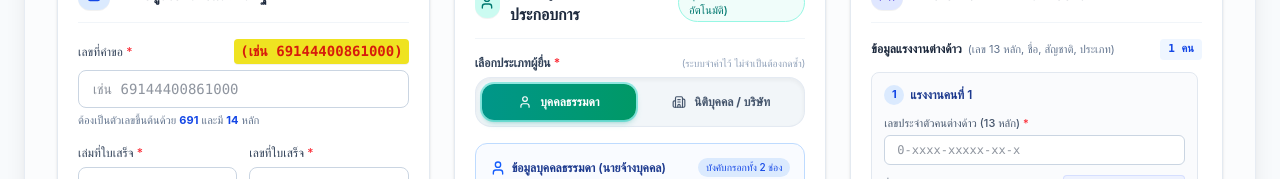
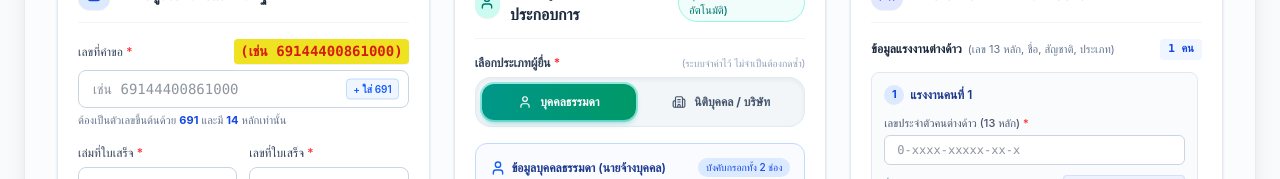
Before and after one commit to NAIADMINNA/MoneyAline, a React (Vite) app: page / in a window 1280 px wide. Shown: the part 274-453 px from the top of the page. Built offline with nearby package versions, Linux system fonts and the light colour scheme; no server answers.

Commit message:
feat: validate request number prefix and length
Implement prefix validation (defaulting to 691) and strict length enforcement for request number input to ensure data integrity during deposit registration.

```diff
--- a/src/components/DepositForm.tsx
+++ b/src/components/DepositForm.tsx
@@ -112,11 +112,76 @@ export const DepositForm: React.FC<DepositFormProps> = ({
   };
 
   const handleRequestNumberChange = (e: React.ChangeEvent<HTMLInputElement>) => {
-    // กรองเฉพาะตัวเลข และจำกัดความยาวสูงสุดตามที่กำหนดใน จัดการ Webhook
+    // กรองเฉพาะตัวเลขเท่านั้น
     const digitsOnly = e.target.value.replace(/\D/g, '');
-    const maxDigits = reqConfig.length || 14;
-    const truncated = digitsOnly.slice(0, maxDigits);
+    const prefix = reqConfig.prefix || '691';
+    const targetLength = reqConfig.length || 14;
+
+    // หากล้างข้อมูลในช่อง
+    if (!digitsOnly) {
+      handleInputChange('requestNumber', '');
+      return;
+    }
+
+    // จำกัดจำนวนไม่เกิน targetLength (14 หลัก)
+    const truncated = digitsOnly.slice(0, targetLength);
+
+    // จำกัดว่าตัวเลขที่พิมพ์ต้องขึ้นต้นด้วย 691 (หรือ prefix ตามที่กำหนด)
+    if (reqConfig.enabled && prefix) {
+      // ตรวจสอบว่าหลักที่กำลังพิมพ์ตรงกับ prefix หรือไม่
+      const expectedPrefixSlice = prefix.slice(0, truncated.length);
+      if (!truncated.startsWith(expectedPrefixSlice)) {
+        // หากตัวเลขที่พิมพ์ไม่ตรงกับเลขขึ้นต้นที่กำหนด เช่น กดเลขอื่นที่ไม่ใช่ 691
+        setErrors(prev => ({
+          ...prev,
+          requestNumber: `เลขที่คำขอต้องขึ้นต้นด้วย "${prefix}" และต้องมีจำนวน ${targetLength} หลักเท่านั้น`,
+        }));
+        return; // ปฏิเสธการพิมพ์ ไม่รับค่านั้น
+      }
+    }
+
+    // บันทึกค่าที่ผ่านการตรวจสอบ
     handleInputChange('requestNumber', truncated);
+
+    // เคลียร์ error ทันทีหากถูกต้องหรือกำลังพิมพ์ถูกต้อง
+    if (truncated.length === targetLength) {
+      setErrors(prev => {
+        const copy = { ...prev };
+        delete copy.requestNumber;
+        return copy;
+      });
+    } else if (errors.requestNumber && prefix && truncated.startsWith(prefix)) {
+      setErrors(prev => {
+        const copy = { ...prev };
+        delete copy.requestNumber;
+        return copy;
+      });
+    }
+  };
+
+  const handleRequestNumberBlur = () => {
+    const val = (formData.requestNumber || '').trim();
+    if (!val) return;
+    const prefix = reqConfig.prefix || '691';
+    const targetLength = reqConfig.length || 14;
+
+    if (val.length < targetLength) {
+      setErrors(prev => ({
+        ...prev,
+        requestNumber: `เลขที่คำขอต้องมีจำนวน ${targetLength} หลักเท่านั้น (ปัจจุบันกรอก ${val.length} หลัก)`,
+      }));
+    } else if (prefix && !val.startsWith(prefix)) {
+      setErrors(prev => ({
+        ...prev,
+        requestNumber: `เลขที่คำขอต้องขึ้นต้นด้วย "${prefix}" เท่านั้น`,
+      }));
+    } else {
+      setErrors(prev => {
+        const copy = { ...prev };
+        delete copy.requestNumber;
+        return copy;
+      });
+    }
   };
 
   const handleIndividualIdChange = (e: React.ChangeEvent<HTMLInputElement>) => {
@@ -661,9 +726,22 @@ export const DepositForm: React.FC<DepositFormProps> = ({
                   <label className="text-xs font-medium text-slate-700">
                     เลขที่คำขอ <span className="text-red-500">*</span>
                   </label>
-                  <span className="text-[14px] font-mono font-bold px-1.5 py-0.5 rounded bg-[#efe321] text-[#d71b0c] shadow-2xs">
+                  <button
+                    type="button"
+                    onClick={() => {
+                      const sample = generateSampleRequestNumber(reqConfig);
+                      handleInputChange('requestNumber', sample);
+                      setErrors(prev => {
+                        const copy = { ...prev };
+                        delete copy.requestNumber;
+                        return copy;
+                      });
+                    }}
+                    title="คลิกเพื่อนำเลขตัวอย่างไปใส่ในช่องกรอก"
+                    className="text-[14px] font-mono font-bold px-1.5 py-0.5 rounded bg-[#efe321] text-[#d71b0c] shadow-2xs hover:opacity-90 active:scale-95 transition-all cursor-pointer inline-flex items-center gap-1"
+                  >
                     (เช่น {generateSampleRequestNumber(reqConfig)})
-                  </span>
+                  </button>
                 </div>
                 <div className="relative">
                   <input
@@ -672,37 +750,65 @@ export const DepositForm: React.FC<DepositFormProps> = ({
                     maxLength={reqConfig.length || 14}
                     value={formData.requestNumber}
                     onChange={handleRequestNumberChange}
+                    onBlur={handleRequestNumberBlur}
                     placeholder={`เช่น ${generateSampleRequestNumber(reqConfig)}`}
-                    className={`w-full px-3.5 py-2 text-sm rounded-lg border pr-14 ${
-                      errors.requestNumber ? 'border-red-400 bg-red-50/30 ring-1 ring-red-400' : 'border-slate-300'
+                    className={`w-full px-3.5 py-2 text-sm rounded-lg border pr-16 ${
+                      errors.requestNumber
+                        ? 'border-red-400 bg-red-50/30 ring-1 ring-red-400'
+                        : formData.requestNumber.length === (reqConfig.length || 14) && (!reqConfig.prefix || formData.requestNumber.startsWith(reqConfig.prefix))
+                        ? 'border-emerald-400 bg-emerald-50/20 ring-1 ring-emerald-400'
+                        : 'border-slate-300'
                     } focus:outline-none focus:ring-2 focus:ring-blue-500/20 focus:border-blue-600 transition-all font-mono`}
                   />
-                  {formData.requestNumber && (
-                    <div className="absolute right-2.5 top-1/2 -translate-y-1/2 flex items-center gap-1 text-[11px] font-mono pointer-events-none">
+                  <div className="absolute right-2.5 top-1/2 -translate-y-1/2 flex items-center gap-1 text-[11px] font-mono">
+                    {formData.requestNumber ? (
                       <span className={`${
-                        formData.requestNumber.length === reqConfig.length && (!reqConfig.prefix || formData.requestNumber.startsWith(reqConfig.prefix))
-                          ? 'text-emerald-700 font-bold bg-emerald-50 px-1 py-0.5 rounded border border-emerald-200'
-                          : 'text-slate-400 bg-slate-50 px-1 py-0.5 rounded'
+                        formData.requestNumber.length === (reqConfig.length || 14) && (!reqConfig.prefix || formData.requestNumber.startsWith(reqConfig.prefix))
+                          ? 'text-emerald-700 font-bold bg-emerald-50 px-1.5 py-0.5 rounded border border-emerald-300 flex items-center gap-0.5'
+                          : 'text-slate-500 bg-slate-100 px-1.5 py-0.5 rounded'
                       }`}>
-                        {formData.requestNumber.length}/{reqConfig.length}
+                        {formData.requestNumber.length === (reqConfig.length || 14) && '✓ '}
+                        {formData.requestNumber.length}/{reqConfig.length || 14}
                       </span>
-                    </div>
-                  )}
+                    ) : (
+                      <button
+                        type="button"
+                        onClick={() => {
+                          const p = reqConfig.prefix || '691';
+                          handleInputChange('requestNumber', p);
+                        }}
+                        className="text-[10px] font-sans font-semibold text-blue-600 hover:text-blue-800 bg-blue-50 hover:bg-blue-100 px-1.5 py-0.5 rounded border border-blue-200 transition-colors cursor-pointer"
+                        title={`ใส่เลขขึ้นต้น ${reqConfig.prefix || '691'}`}
+                      >
+                        + ใส่ {reqConfig.prefix || '691'}
+                      </button>
+                    )}
+                  </div>
                 </div>
                 {errors.requestNumber ? (
-                  <p className="mt-1 text-xs text-red-600 flex items-center gap-1 animate-in fade-in">
+                  <p className="mt-1 text-xs text-red-600 flex items-center gap-1 animate-in fade-in font-medium">
                     <span>⚠️</span>
                     <span>{errors.requestNumber}</span>
+                  </p>
+                ) : formData.requestNumber && formData.requestNumber.length === (reqConfig.length || 14) && (!reqConfig.prefix || formData.requestNumber.startsWith(reqConfig.prefix)) ? (
+                  <p className="mt-1 text-xs text-emerald-600 flex items-center gap-1 animate-in fade-in font-medium">
+                    <span>✓</span>
+                    <span>เลขที่คำขอถูกต้อง (ขึ้นต้นด้วย {reqConfig.prefix || '691'} ครบ {reqConfig.length || 14} หลัก)</span>
                   </p>
                 ) : (
                   <div className="mt-1 flex items-center justify-between text-[11px] text-slate-500">
                     <span>
                       {reqConfig.enabled ? (
-                        <>ต้องเป็นตัวเลขขึ้นต้นด้วย <strong className="text-blue-700 font-bold">{reqConfig.prefix}</strong> และมี <strong className="text-blue-700 font-bold">{reqConfig.length}</strong> หลัก</>
+                        <>ต้องเป็นตัวเลขขึ้นต้นด้วย <strong className="text-blue-700 font-bold">{reqConfig.prefix || '691'}</strong> และมี <strong className="text-blue-700 font-bold">{reqConfig.length || 14}</strong> หลักเท่านั้น</>
                       ) : (
-                        <span>ระบุเลขที่คำขอ</span>
+                        <span>ระบุเลขที่คำขอ (14 หลัก)</span>
                       )}
                     </span>
+                    {formData.requestNumber && formData.requestNumber.length < (reqConfig.length || 14) && (
+                      <span className="text-amber-600 font-mono">
+                        (เหลืออีก {(reqConfig.length || 14) - formData.requestNumber.length} หลัก)
+                      </span>
+                    )}
                   </div>
                 )}
               </div>
--- a/src/utils/requestNumberConfig.ts
+++ b/src/utils/requestNumberConfig.ts
@@ -106,7 +106,7 @@ export function validateRequestNumber(
   if (trimmed.length !== config.length) {
     return {
       isValid: false,
-      error: `เลขที่คำขอต้องมีจำนวน ${config.length} หลัก (ปัจจุบันกรอก ${trimmed.length} หลัก)`,
+      error: `เลขที่คำขอต้องมีจำนวน ${config.length} หลักเท่านั้น (ปัจจุบันกรอก ${trimmed.length} หลัก)`,
     };
   }
 
```
